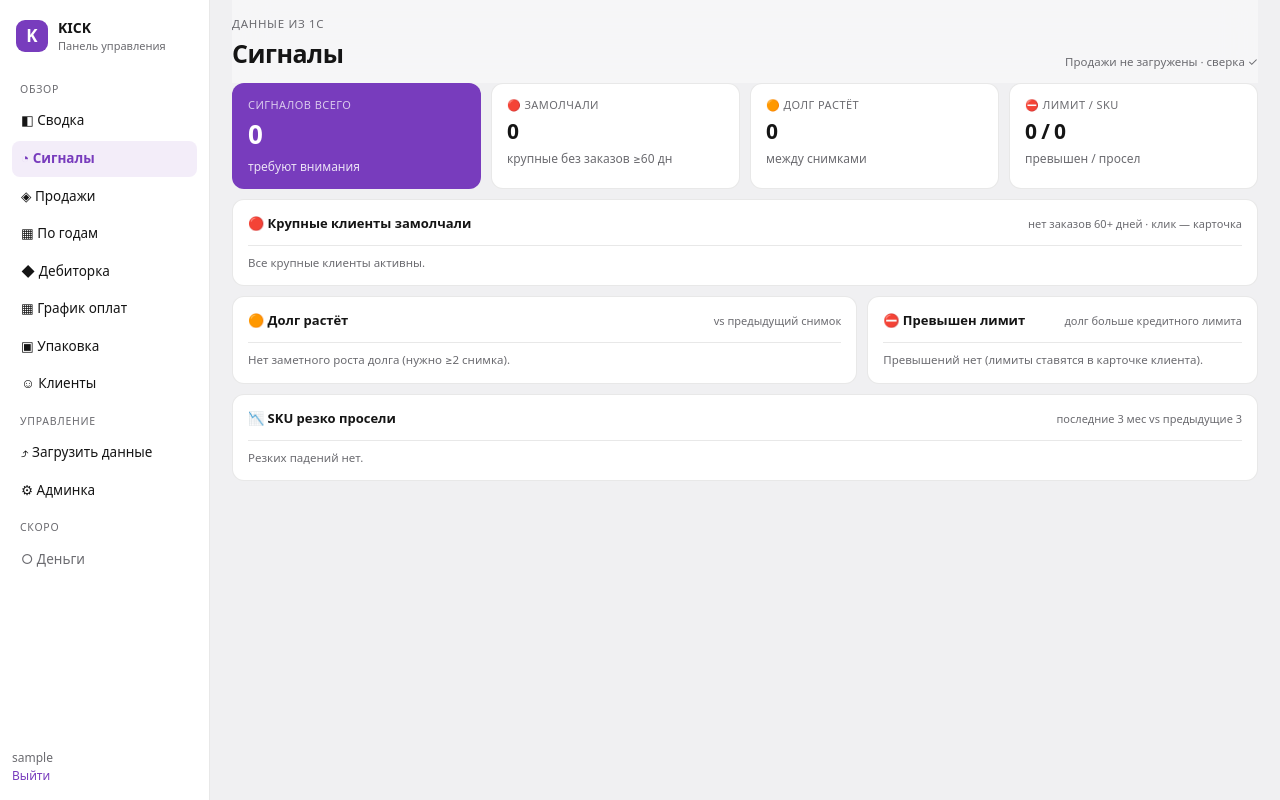
After one commit to Blankeevich/kick-dashboard, a Django app: page /signals/ in a window 1280 px wide. The commit adds this page. Run offline with Django 5.2, Linux system fonts and the light colour scheme; a user stored in the database is signed in; tables that the repository leaves empty hold one stand-in row (values such as "Sample post").

Commit message:
Вкладка Сигналы: замолчавшие крупные клиенты, рост долга, превышение лимита, резко просевшие SKU — экран «что требует внимания»

```diff
--- a/dashboard/metrics.py
+++ b/dashboard/metrics.py
@@ -308,6 +308,64 @@ def forgotten_clients(current_year):
     return rows
 
 
+def signals():
+    """Сигналы «что требует внимания»: замолчавшие клиенты, рост долга, превышение лимита, падение SKU."""
+    from datetime import timedelta
+    from django.db.models import Max, Count
+    today = date.today()
+    excl = _excluded()
+
+    # 1) крупный клиент замолчал (нет заказов ≥ 60 дней, историческая выручка значима)
+    silent = []
+    for r in (SalesFact.objects.exclude(client__in=excl).filter(doc_date__isnull=False, amount__gt=0)
+              .values('client').annotate(last=Max('doc_date'), tot=Sum('amount'))):
+        days = (today - r['last']).days
+        if days >= 60 and r['tot'] > 300000:
+            silent.append({'client': r['client'], 'days': days, 'last': r['last'], 'total': r['tot']})
+    silent.sort(key=lambda x: -x['total'])
+
+    # 2) долг растёт (между двумя последними снимками)
+    deltas, prev_d = debt_client_deltas(_latest_debt_date())
+    debt_up = sorted([{'client': c, 'delta': d} for c, d in deltas.items() if d > 50000],
+                     key=lambda x: -x['delta'])
+
+    # 3) превышен кредитный лимит
+    snap = _latest_debt_date()
+    debt_by = {r['client']: r['s'] for r in DebtFact.objects.filter(snapshot_date=snap)
+               .exclude(client__in=excl).values('client').annotate(s=Sum('debt_total'))}
+    over_limit = []
+    for cl in Client.objects.exclude(credit_limit__isnull=True):
+        dt = debt_by.get(cl.name, 0)
+        if cl.credit_limit and dt > cl.credit_limit:
+            over_limit.append({'client': cl.name, 'debt': dt, 'limit': cl.credit_limit,
+                               'over': dt - cl.credit_limit})
+    over_limit.sort(key=lambda x: -x['over'])
+
+    # 4) SKU резко просел (последние 3 мес vs предыдущие 3, по деньгам)
+    last_y = SkuFact.objects.aggregate(y=Max('year'))['y']
+    sku_down = []
+    if last_y:
+        mns = sorted(set(SkuFact.objects.filter(year=last_y).values_list('month', flat=True)))
+        recent, prior = mns[-3:], mns[-6:-3]
+        if len(recent) >= 2 and prior:
+            def sums(months):
+                d = {}
+                for r in (SkuFact.objects.filter(year=last_y, month__in=months)
+                          .values('sku_raw').annotate(s=Sum('amount'))):
+                    if not str(r['sku_raw']).strip().startswith(_DOC_PREFIXES):
+                        d[r['sku_raw']] = r['s'] or 0
+                return d
+            r3, p3 = sums(recent), sums(prior)
+            for sku, pv in p3.items():
+                rv = r3.get(sku, 0)
+                if pv > 200000 and rv < pv * 0.6:
+                    sku_down.append({'sku': sku, 'was': pv, 'now': rv,
+                                     'drop': round((pv - rv) / pv * 100)})
+            sku_down.sort(key=lambda x: -(x['was'] - x['now']))
+    return {'silent': silent, 'debt_up': debt_up, 'over_limit': over_limit, 'sku_down': sku_down,
+            'total': len(silent) + len(debt_up) + len(over_limit) + len(sku_down)}
+
+
 def year_overview():
     """Сводная аналитика по годам: выручка, сезонность, топы, база клиентов, СТМ."""
     from collections import defaultdict
--- a/dashboard/templates/dashboard/base.html
+++ b/dashboard/templates/dashboard/base.html
@@ -126,6 +126,7 @@ tbody tr[onclick]{cursor:pointer}tbody tr[onclick]:hover td{background:var(--sf2
     <nav class="nav">
       <div class="ng">Обзор</div>
       <a class="ni {% if page == 'svodka' %}on{% endif %}" href="{% url 'svodka' %}">◧ Сводка</a>
+      <a class="ni {% if page == 'signals' %}on{% endif %}" href="{% url 'signals' %}">◔ Сигналы</a>
       <a class="ni {% if page == 'prodazhi' %}on{% endif %}" href="{% url 'prodazhi' %}">◈ Продажи</a>
       <a class="ni {% if page == 'sravnenie' %}on{% endif %}" href="{% url 'sravnenie' %}">▦ По годам</a>
       <a class="ni {% if page == 'debitorka' %}on{% endif %}" href="{% url 'debitorka' %}">◆ Дебиторка</a>
--- /dev/null
+++ b/dashboard/templates/dashboard/signals.html
@@ -0,0 +1,58 @@
+{% extends 'dashboard/base.html' %}{% load humanize %}
+{% block title %}Сигналы{% endblock %}
+{% block content %}
+<section class="kpis">
+  <div class="kpi hero"><div class="kl">Сигналов всего</div><div class="kv">{{ s.total }}</div><div class="kf">требуют внимания</div></div>
+  <div class="kpi"><div class="kl">🔴 Замолчали</div><div class="kv sm">{{ s.silent|length }}</div><div class="kf">крупные без заказов ≥60 дн</div></div>
+  <div class="kpi"><div class="kl">🟠 Долг растёт</div><div class="kv sm">{{ s.debt_up|length }}</div><div class="kf">между снимками</div></div>
+  <div class="kpi"><div class="kl">⛔ Лимит / SKU</div><div class="kv sm">{{ s.over_limit|length }} / {{ s.sku_down|length }}</div><div class="kf">превышен / просел</div></div>
+</section>
+
+<section class="grid">
+  <div class="card wide">
+    <div class="ch"><span>🔴 Крупные клиенты замолчали</span><small>нет заказов 60+ дней · клик — карточка</small></div>
+    {% if s.silent %}
+    <table>
+      <thead><tr><th>Клиент</th><th>Последний заказ</th><th>Дней молчит</th><th>Выручка всего</th></tr></thead>
+      <tbody>
+        {% for r in s.silent %}<tr onclick="location.href='{% url 'client_card' r.client %}'" style="cursor:pointer" {% if r.days > 180 %}class="bad"{% endif %}>
+          <td>{{ r.client }}</td><td>{{ r.last|date:"d.m.Y" }}</td>
+          <td><span class="pill {% if r.days > 180 %}red{% else %}amb{% endif %}">{{ r.days }} дн</span></td>
+          <td>{{ r.total|intcomma }} ₽</td>
+        </tr>{% endfor %}
+      </tbody>
+    </table>
+    {% else %}<div class="foot">Все крупные клиенты активны.</div>{% endif %}
+  </div>
+
+  <div class="card">
+    <div class="ch"><span>🟠 Долг растёт</span><small>vs предыдущий снимок</small></div>
+    {% if s.debt_up %}
+    <table>
+      <thead><tr><th>Клиент</th><th>Прирост долга</th></tr></thead>
+      <tbody>{% for r in s.debt_up %}<tr onclick="location.href='{% url 'client_card' r.client %}'" style="cursor:pointer"><td>{{ r.client }}</td><td class="bad">+{{ r.delta|intcomma }} ₽</td></tr>{% endfor %}</tbody>
+    </table>
+    {% else %}<div class="foot">Нет заметного роста долга (нужно ≥2 снимка).</div>{% endif %}
+  </div>
+
+  <div class="card">
+    <div class="ch"><span>⛔ Превышен лимит</span><small>долг больше кредитного лимита</small></div>
+    {% if s.over_limit %}
+    <table>
+      <thead><tr><th>Клиент</th><th>Долг / лимит</th><th>Сверх</th></tr></thead>
+      <tbody>{% for r in s.over_limit %}<tr onclick="location.href='{% url 'client_card' r.client %}'" style="cursor:pointer"><td>{{ r.client }}</td><td>{{ r.debt|intcomma }} / {{ r.limit|intcomma }}</td><td class="bad">+{{ r.over|intcomma }}</td></tr>{% endfor %}</tbody>
+    </table>
+    {% else %}<div class="foot">Превышений нет (лимиты ставятся в карточке клиента).</div>{% endif %}
+  </div>
+
+  <div class="card wide">
+    <div class="ch"><span>📉 SKU резко просели</span><small>последние 3 мес vs предыдущие 3</small></div>
+    {% if s.sku_down %}
+    <table>
+      <thead><tr><th>SKU</th><th>Было (3 мес)</th><th>Стало (3 мес)</th><th>Падение</th></tr></thead>
+      <tbody>{% for r in s.sku_down %}<tr class="bad"><td>{{ r.sku }}</td><td>{{ r.was|intcomma }} ₽</td><td>{{ r.now|intcomma }} ₽</td><td><b class="bad">−{{ r.drop }}%</b></td></tr>{% endfor %}</tbody>
+    </table>
+    {% else %}<div class="foot">Резких падений нет.</div>{% endif %}
+  </div>
+</section>
+{% endblock %}
--- a/dashboard/views.py
+++ b/dashboard/views.py
@@ -190,6 +190,12 @@ def upload(request):
 
 
 @login_required
+def signals(request):
+    return render(request, 'dashboard/signals.html',
+                  {'page': 'signals', 's': metrics.signals(), 'cur_year': CUR_YEAR})
+
+
+@login_required
 def sravnenie(request):
     ov = metrics.year_overview()
     if ov.get('years'):
--- a/kick/urls.py
+++ b/kick/urls.py
@@ -10,6 +10,7 @@ urlpatterns = [
     path('debitorka/', views.debitorka, name='debitorka'),
     path('oplaty/', views.oplaty, name='oplaty'),
     path('oplaty/day/<day>/', views.oplaty_day, name='oplaty_day'),
+    path('signals/', views.signals, name='signals'),
     path('sravnenie/', views.sravnenie, name='sravnenie'),
     path('sravnenie/drill/', views.sravnenie_drill, name='sravnenie_drill'),
     path('clients/', views.clients, name='clients'),
```
